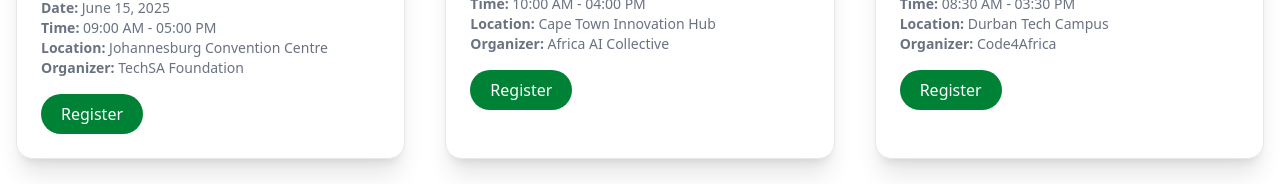
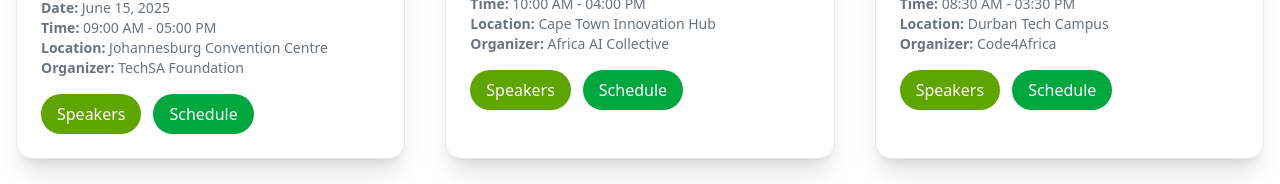
Before and after one commit to NeoPhetoane/IndabaX_Equatorial_Guinea, a React (Vite) app: page /events in a window 1280 px wide. Shown: the part 595-779 px from the top of the page. Built offline with nearby package versions, Linux system fonts and the light colour scheme.

Commit message:
Speakers and schedule buttons added to event card. register button removed.

```diff
--- a/src/pages/Events.jsx
+++ b/src/pages/Events.jsx
@@ -49,11 +49,18 @@ export default function Events() {
                 <p className="text-sm text-gray-500">
                   <strong>Organizer:</strong> {event.organizer}
                 </p>
-                <Link to="/registration">
-                  <button className="mt-4 inline-block px-5 py-2 rounded-full bg-green-700 text-white font-medium hover:bg-red-500 transition-colors duration-300">
-                    Register
-                  </button>
-                </Link>
+                <div className="mt-4 flex space-x-3">
+                  <Link to={`/events/${event.id}/speakers`}>
+                    <button className="px-4 py-2 rounded-full bg-lime-600 text-white font-medium hover:bg-blue-800 transition-colors duration-300">
+                      Speakers
+                    </button>
+                  </Link>
+                  <Link to={`/events/${event.id}/schedule`}>
+                    <button className="px-4 py-2 rounded-full bg-green-600 text-white font-medium hover:bg-green-800 transition-colors duration-300">
+                      Schedule
+                    </button>
+                  </Link>
+                </div>
               </div>
             </div>
           ))}
```
